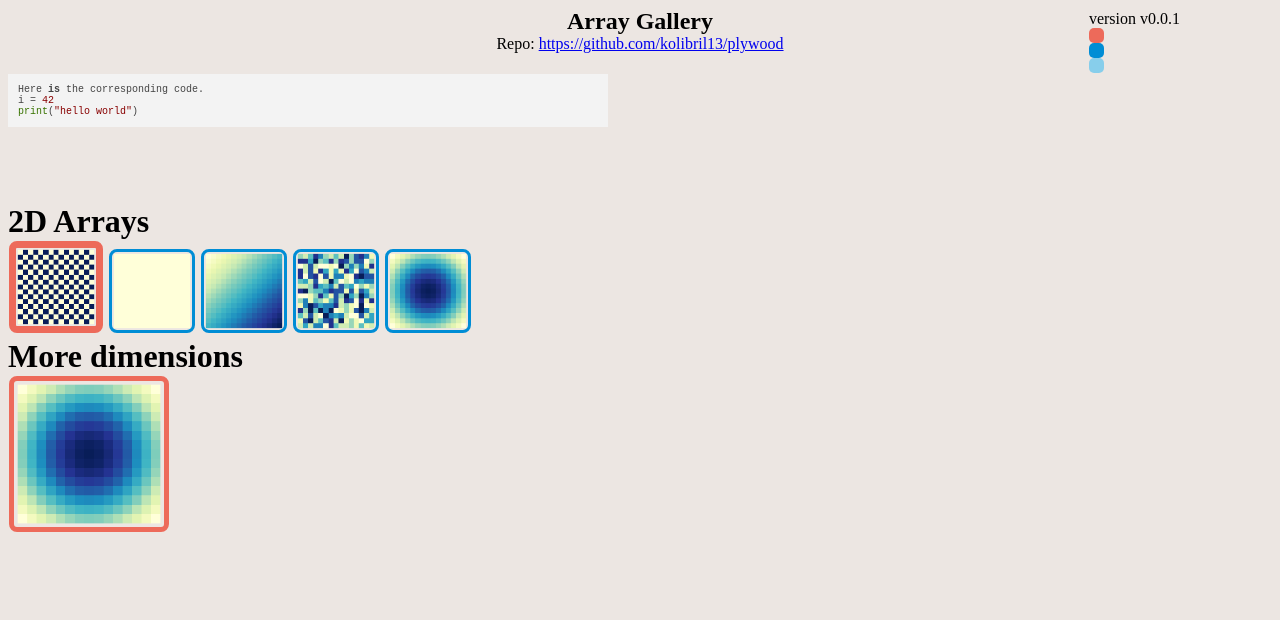
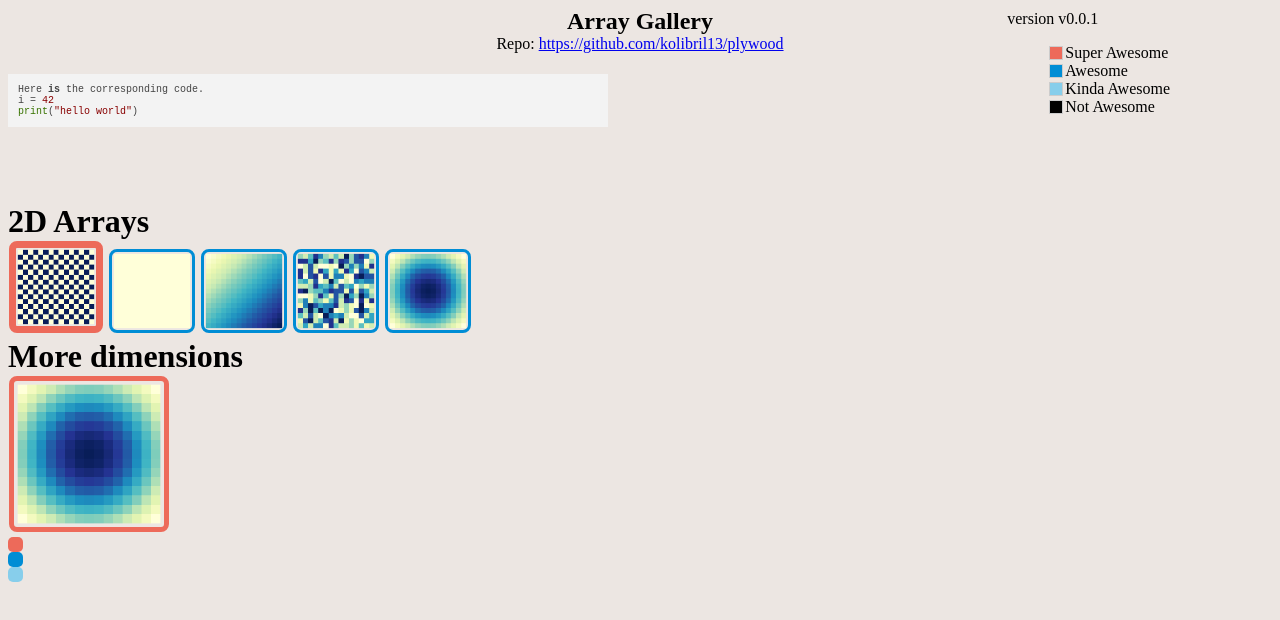
Before and after one commit to kolibril13/plywood-gallery, a plain HTML site: page index.html in a window 1280 px wide. Drawn offline with nearby package versions, Linux system fonts and the light colour scheme.

Commit message:
added new legend

```diff
--- a/index.html
+++ b/index.html
@@ -48,6 +48,42 @@
             background: skyblue;
             width: 15px;
             height: 15px;
+        }
+
+        /* basic positioning */
+        .legend {
+            list-style: none;
+        }
+
+        .legend li {
+            float: left;
+            margin-right: 10px;
+        }
+
+        .legend span {
+            border: 1px solid #ccc;
+            float: left;
+            width: 12px;
+            height: 12px;
+            margin: 2px;
+        }
+
+        /* your colors */
+        .legend .superawesome {
+            background-color: #ED6A5A;
+        }
+
+        .legend .awesome {
+            background-color: #008DD5;
+        }
+
+        .legend .kindaawesome {
+            background-color: skyblue;
+        }
+
+        .legend .notawesome {
+            /* DELETE THIS */
+            background-color: #000000;
         }
 
 
@@ -102,15 +138,21 @@ print("hello world")
     </div>
     <div class="box">
         <p id="version_number"></p>
-        <div class="box_title"></div>
-        <div class="box_normal"></div>
-        <div class="box_dependend"></div>
-
+        <ul class="legend">
+            <li><span class="superawesome"></span> Super Awesome</li> <br>
+            <li><span class="awesome"></span> Awesome</li> <br>
+            <li><span class="kindaawesome"></span> Kinda Awesome</li> <br>
+            <li><span class="notawesome"></span> Not Awesome</li>
+        </ul>
     </div>
 
     <script src="init_images_and_text.js"></script>
 
 
+
+    <div class="box_title"></div>
+    <div class="box_normal"></div>
+    <div class="box_dependend"></div>
 </body>
 
 </html>
```
